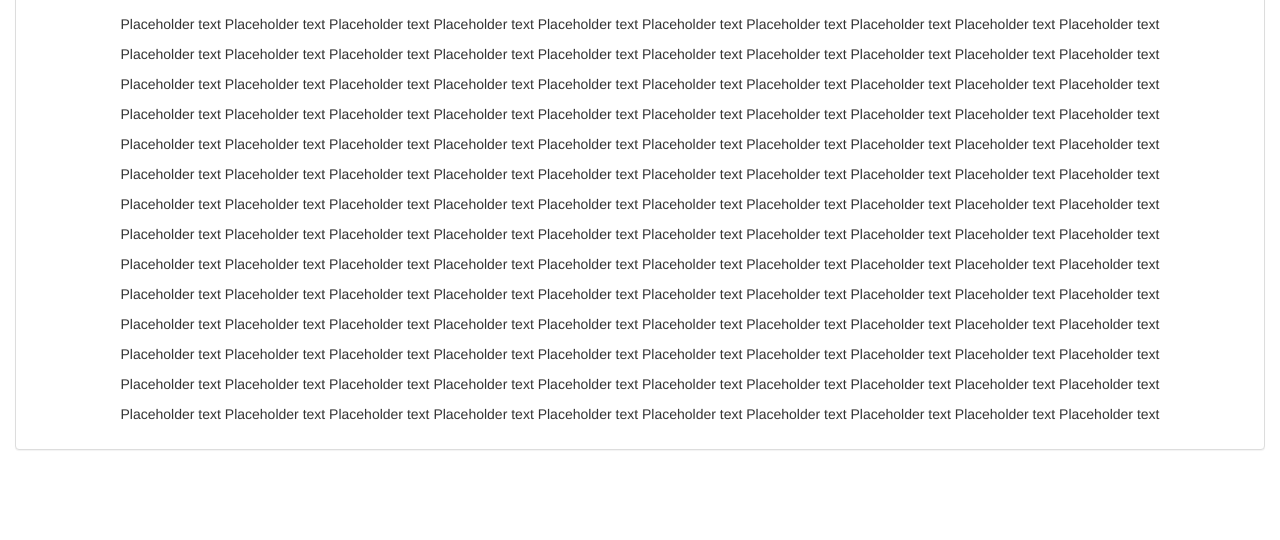
After one commit to oliviervanbulck/viasofie, a Django app: page /about/ in a window 1280 px wide. The commit adds this page. Shown: the part 435-975 px from the top of the page. Run offline with Django 3.2, Linux system fonts and the light colour scheme; some libraries are stand-ins or nearby versions.

Commit message:
Adding layout files

```diff
--- /dev/null
+++ b/ViaSofie/ViaSofie/templates/ViaSofie/about.html
@@ -0,0 +1,40 @@
+{% extends "ViaSofie/master.html" %}
+{% block content %}
+<div class="container-fluid bg-2 text-right ">
+    <div class="panel panel-default">
+        <img src="./Images/placeholder.png" alt="profile"
+             style="width:304px;height:228px;padding-right: 15px;padding-top: 15px;">
+
+        <div class="panel-body text-center">
+            <p>Placeholder text Placeholder text Placeholder text Placeholder text Placeholder text Placeholder text
+                Placeholder text Placeholder text Placeholder text Placeholder text</p>
+            <p>Placeholder text Placeholder text Placeholder text Placeholder text Placeholder text Placeholder text
+                Placeholder text Placeholder text Placeholder text Placeholder text</p>
+            <p>Placeholder text Placeholder text Placeholder text Placeholder text Placeholder text Placeholder text
+                Placeholder text Placeholder text Placeholder text Placeholder text</p>
+            <p>Placeholder text Placeholder text Placeholder text Placeholder text Placeholder text Placeholder text
+                Placeholder text Placeholder text Placeholder text Placeholder text</p>
+            <p>Placeholder text Placeholder text Placeholder text Placeholder text Placeholder text Placeholder text
+                Placeholder text Placeholder text Placeholder text Placeholder text</p>
+            <p>Placeholder text Placeholder text Placeholder text Placeholder text Placeholder text Placeholder text
+                Placeholder text Placeholder text Placeholder text Placeholder text</p>
+            <p>Placeholder text Placeholder text Placeholder text Placeholder text Placeholder text Placeholder text
+                Placeholder text Placeholder text Placeholder text Placeholder text</p>
+            <p>Placeholder text Placeholder text Placeholder text Placeholder text Placeholder text Placeholder text
+                Placeholder text Placeholder text Placeholder text Placeholder text</p>
+            <p>Placeholder text Placeholder text Placeholder text Placeholder text Placeholder text Placeholder text
+                Placeholder text Placeholder text Placeholder text Placeholder text</p>
+            <p>Placeholder text Placeholder text Placeholder text Placeholder text Placeholder text Placeholder text
+                Placeholder text Placeholder text Placeholder text Placeholder text</p>
+            <p>Placeholder text Placeholder text Placeholder text Placeholder text Placeholder text Placeholder text
+                Placeholder text Placeholder text Placeholder text Placeholder text</p>
+            <p>Placeholder text Placeholder text Placeholder text Placeholder text Placeholder text Placeholder text
+                Placeholder text Placeholder text Placeholder text Placeholder text</p>
+            <p>Placeholder text Placeholder text Placeholder text Placeholder text Placeholder text Placeholder text
+                Placeholder text Placeholder text Placeholder text Placeholder text</p>
+            <p>Placeholder text Placeholder text Placeholder text Placeholder text Placeholder text Placeholder text
+                Placeholder text Placeholder text Placeholder text Placeholder text</p>
+        </div>
+    </div>
+</div>
+{% endblock %}
--- a/ViaSofie/ViaSofie/templates/ViaSofie/master.html
+++ b/ViaSofie/ViaSofie/templates/ViaSofie/master.html
@@ -1,12 +1,93 @@
 {% load staticfiles %}
-<!DOCTYPE html>
-<html lang="en">
+<html>
 <head>
-    <meta charset="UTF-8">
-    <title>ViaSofie</title>
+
+    <title>Index</title>
+    <meta charset="utf-8">
+    <meta name="viewport" content="width=device-width, initial-scale=1">
+    <link rel="stylesheet" href="http://maxcdn.bootstrapcdn.com/bootstrap/3.3.6/css/bootstrap.min.css">
+    <script src="https://ajax.googleapis.com/ajax/libs/jquery/1.12.0/jquery.min.js"></script>
+    <script src="http://maxcdn.bootstrapcdn.com/bootstrap/3.3.6/js/bootstrap.min.js"></script>
 </head>
 <body>
-    <div><img src="{% static "ViaSofie/logo2.png" %}" alt="ViaSofie" /></div>
-    {% block content %}{% endblock %}
+<style>
+    .container-fluid {
+        padding-top: 70px;
+        padding-bottom: 70px;
+    }
+
+    .navbar {
+        padding-top: 5px;
+        padding-bottom: 5px;
+        border: 0;
+        border-radius: 0;
+        margin-bottom: 0;
+        font-size: 12px;
+        letter-spacing: 5px;
+    }
+
+    .myCarousel {
+        center;
+    }
+
+    .modal {
+        margin: 0 auto;
+        width: 600px;
+    }
+
+    .navbar-nav li a, .navbar-header a {
+        line-height: 120px;
+        height: 125px;
+    }
+</style>
+
+<nav class="navbar navbar-default">
+    <div class="container">
+        <a class="navbar-brand" href="{% url "index" %}"><img src="{% static "ViaSofie/logo2.png" %}" alt="logo" style="float:left;padding-right:15px;"></a>
+        <div class="navbar-header">
+
+            <a class="navbar-brand" href="{% url "index" %}">Start</a>
+        </div>
+        <ul class="nav navbar-nav">
+
+            <li><a href="{% url "ViaSofie.about" %}">Over ons</a></li>
+            <li><a href="{% url "panden.index" %}">Panden</a></li>
+            <li><a href="{% url "ViaSofie.contact" %}">Contact</a></li>
+        </ul>
+        <ul class="nav navbar-nav navbar-right">
+            <li><a href="#" data-toggle="modal" data-target="#loginModal"><span
+                    class="glyphicon glyphicon-log-in"></span> Login</a></li>
+        </ul>
+        <div id="loginModal" class="modal fade" role="dialog">
+            <div class="modal-dialog">
+            </div>
+            <div class="modal-content">
+                <div class="modal-header">
+                    <button type="button" class="close" data-dismiss="modal">&times;</button>
+                    <h4 class="modal-title">Login</h4>
+                </div>
+                <div class="modal-body">
+                    <form role="form" action="{% url 'gebruikers.login' %}" method="post">
+                        {% csrf_token %}
+                        <div class="form-group">
+                            <label for="username">E-mail:</label>
+                            <input type="text" class="form-control" id="username" name="username">
+                        </div>
+                        <div class="form-group">
+                            <label for="password">Wachtwoord:</label>
+                            <input type="password" class="form-control" id="password" name="password">
+                        </div>
+                        <div class="checkbox">
+                            <label><input type="checkbox"> Remember me</label>
+                        </div>
+                        <button type="submit" class="btn btn-default">Submit</button>
+                    </form>
+                </div>
+            </div>
+        </div>
+    </div>
+</nav>
+{% block content %}
+{% endblock %}
 </body>
 </html>
--- a/ViaSofie/ViaSofie/urls.py
+++ b/ViaSofie/ViaSofie/urls.py
@@ -16,9 +16,16 @@ Including another URLconf
 from django.conf.urls import url, include
 from django.contrib import admin
 
+from . import views
+
 urlpatterns = [
     url(r'^admin/', admin.site.urls),
     url(r'^dossier/', include('dossiers.urls')),
     url(r'^panden/', include('panden.urls')),
     url(r'^gebruiker/', include('gebruikers.urls')),
+
+    url(r'^$', views.index, name='index'),
+    url(r'^about/$', views.about, name='ViaSofie.about'),
+    url(r'^contact/$', views.contact, name='ViaSofie.contact'),
+    url(r'^services/$', views.services, name='ViaSofie.services'),
 ]
--- /dev/null
+++ b/ViaSofie/ViaSofie/views.py
@@ -0,0 +1,18 @@
+from django.shortcuts import render
+
+
+# Create your views here.
+def index(request):
+    return render(request, 'ViaSofie/index.html', {})
+
+
+def about(request):
+    return render(request, 'ViaSofie/about.html', {})
+
+
+def contact(request):
+    return render(request, 'ViaSofie/contact.html', {})
+
+
+def services(request):
+    return render(request, 'ViaSofie/services.html', {})
--- a/ViaSofie/dossiers/urls.py
+++ b/ViaSofie/dossiers/urls.py
@@ -2,5 +2,5 @@ from django.conf.urls import url
 from . import views
 
 urlpatterns = [
-    #url(r'^$', views.index, name='index'),
+    #url(r'^$', views.index, name='dossiers.index'),
 ]
--- a/ViaSofie/gebruikers/templates/gebruikers/login.html
+++ b/ViaSofie/gebruikers/templates/gebruikers/login.html
@@ -6,7 +6,7 @@
     </div>
     {% endif %}
     <div id="login">
-        <form class="form-horizontal" name="LoginForm" action="/gebruiker/" method="post">
+        <form class="form-horizontal" name="LoginForm" action="/gebruiker/login/" method="post">
         {% csrf_token %}
         {% if next %}
             <input type="hidden" name="next" value="{{ next }}" />
--- a/ViaSofie/gebruikers/urls.py
+++ b/ViaSofie/gebruikers/urls.py
@@ -2,6 +2,7 @@ from django.conf.urls import url
 from . import views
 
 urlpatterns = [
-    url(r'^$', views.index, name='index'),
-    url(r'^logout/$', views.logout_user, name='logout_user'),
+    url(r'^$', views.index, name='gebruikers.index'),
+    url(r'^login/$', views.login_user, name='gebruikers.login'),
+    url(r'^logout/$', views.logout_user, name='gebruikers.logout'),
 ]
--- a/ViaSofie/panden/urls.py
+++ b/ViaSofie/panden/urls.py
@@ -2,5 +2,5 @@ from django.conf.urls import url
 from . import views
 
 urlpatterns = [
-    url(r'^$', views.index, name='index'),
+    url(r'^$', views.index, name='panden.index'),
 ]
```
Also changed, not shown: ViaSofie/ViaSofie/templates/ViaSofie/contact.html (added, +21 -0 lines), ViaSofie/ViaSofie/templates/ViaSofie/index.html (added, +65 -0 lines), ViaSofie/ViaSofie/templates/ViaSofie/services.html (added, +37 -0 lines), ViaSofie/gebruikers/views.py (+5 -6 lines).
